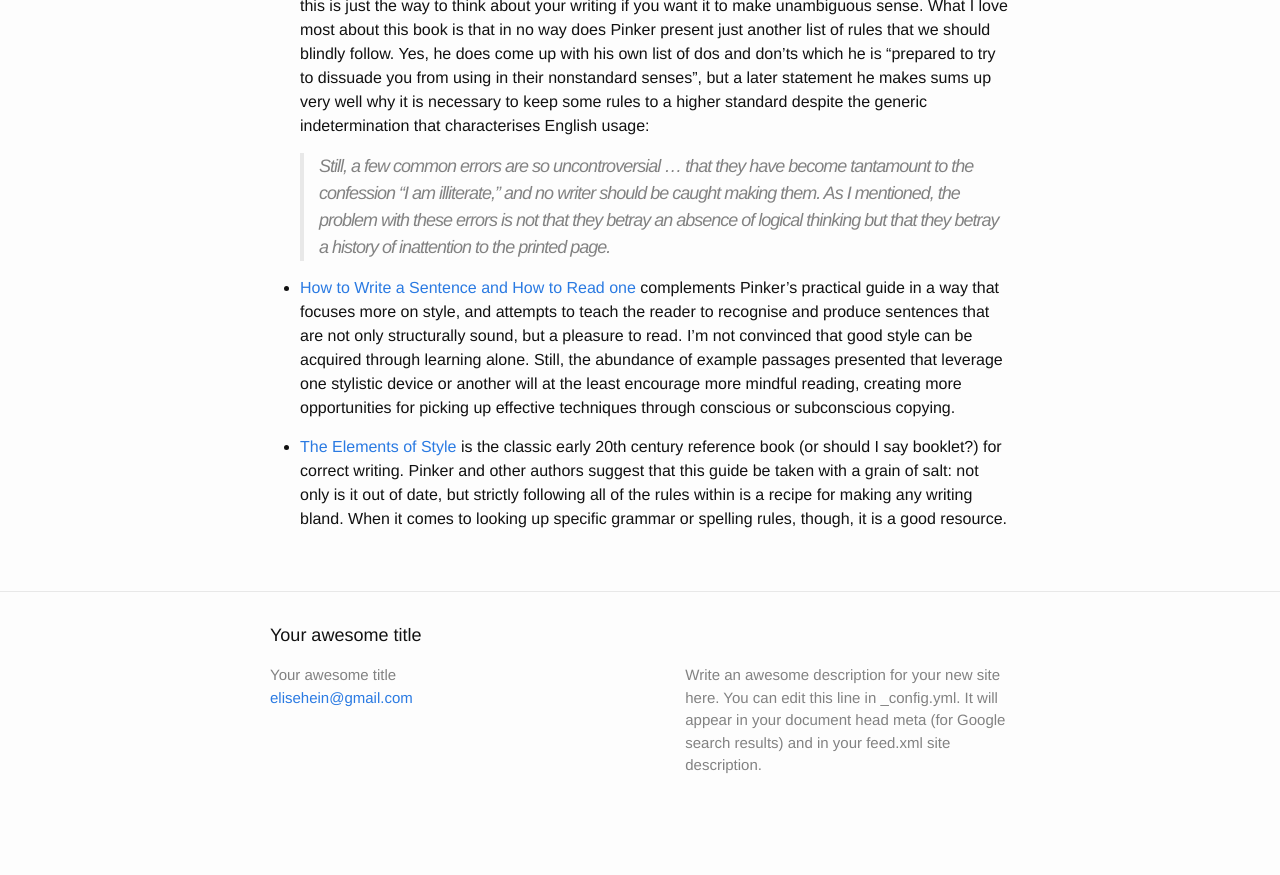
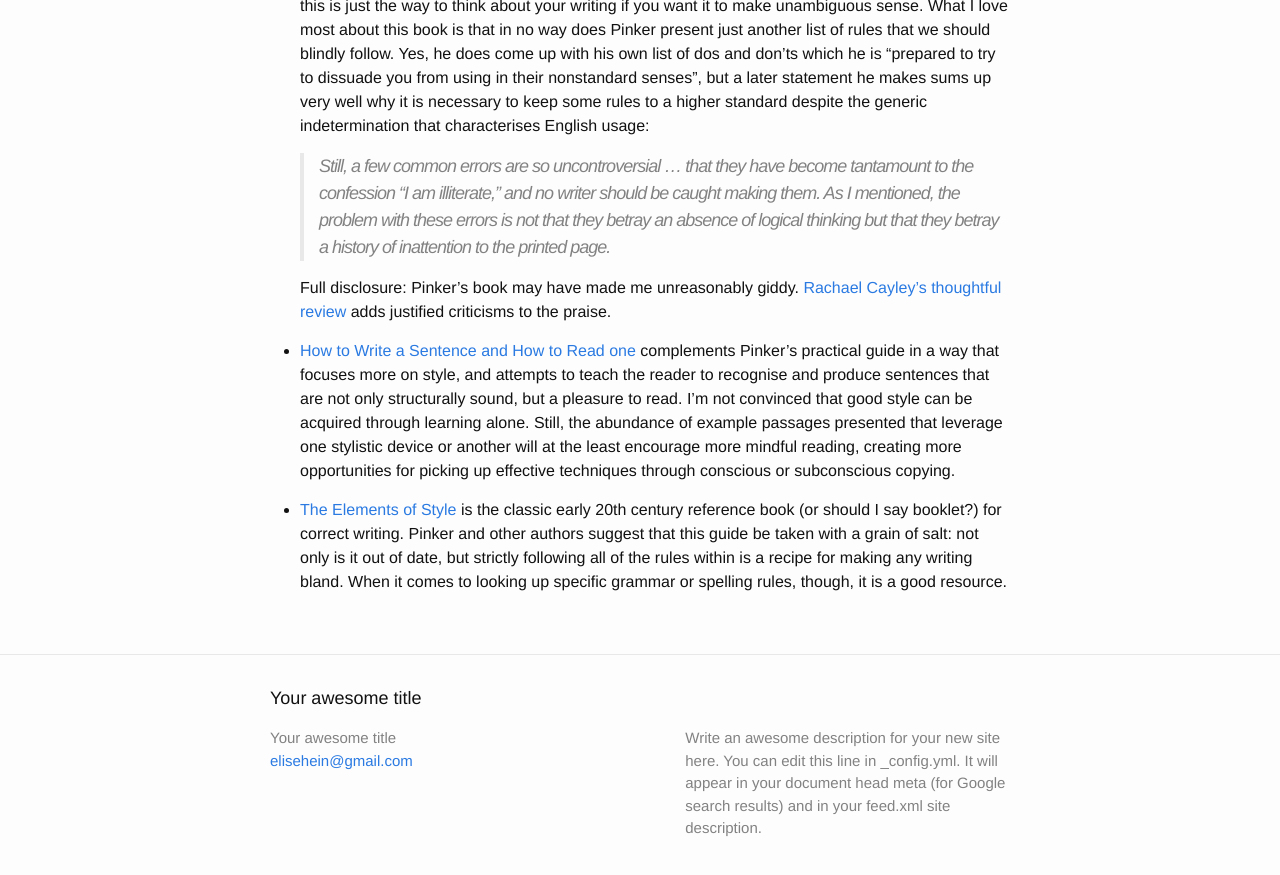
Before and after one commit to elisehein/blog, a Jekyll site: the page built from _posts/2015-12-10-tossing-looms-weaving-words.md, in a window 1280 px wide and 900 px high, scrolled down 1412 px. Shown: the top 875 px of the window. Built offline with Jekyll 4.4.1, drawn with Linux system fonts in a browser that asks for light colours; before the commit the page ends 2249 px from its top, so only the background shows below that.

Commit message:
Add link to Cayley's review

```diff
--- a/_posts/2015-12-10-tossing-looms-weaving-words.md
+++ b/_posts/2015-12-10-tossing-looms-weaving-words.md
@@ -91,6 +91,11 @@
   that they betray an absence of logical thinking but that they betray a
   history of inattention to the printed page.
 
+  Full disclosure: Pinker's book may have made me unreasonably giddy. [Rachael
+  Cayley's thoughtful
+  review](http://explorationsofstyle.com/2015/02/26/in-support-of-academic-writing/)
+  adds justified criticisms to the praise.
+
 - [How to Write a Sentence and How to Read one][sentence] complements Pinker's
   practical guide in a way that focuses more on style, and attempts to teach
   the reader to recognise and produce sentences that are not only structurally
```
